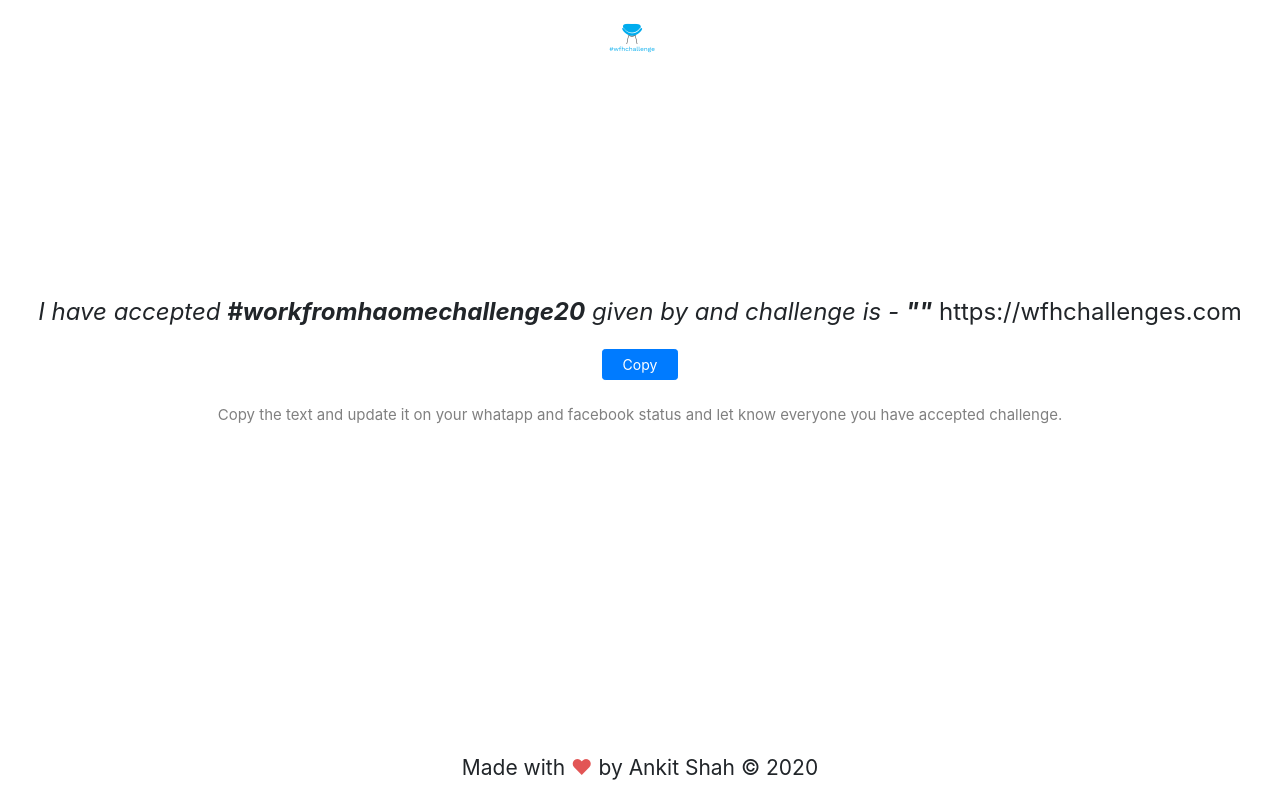
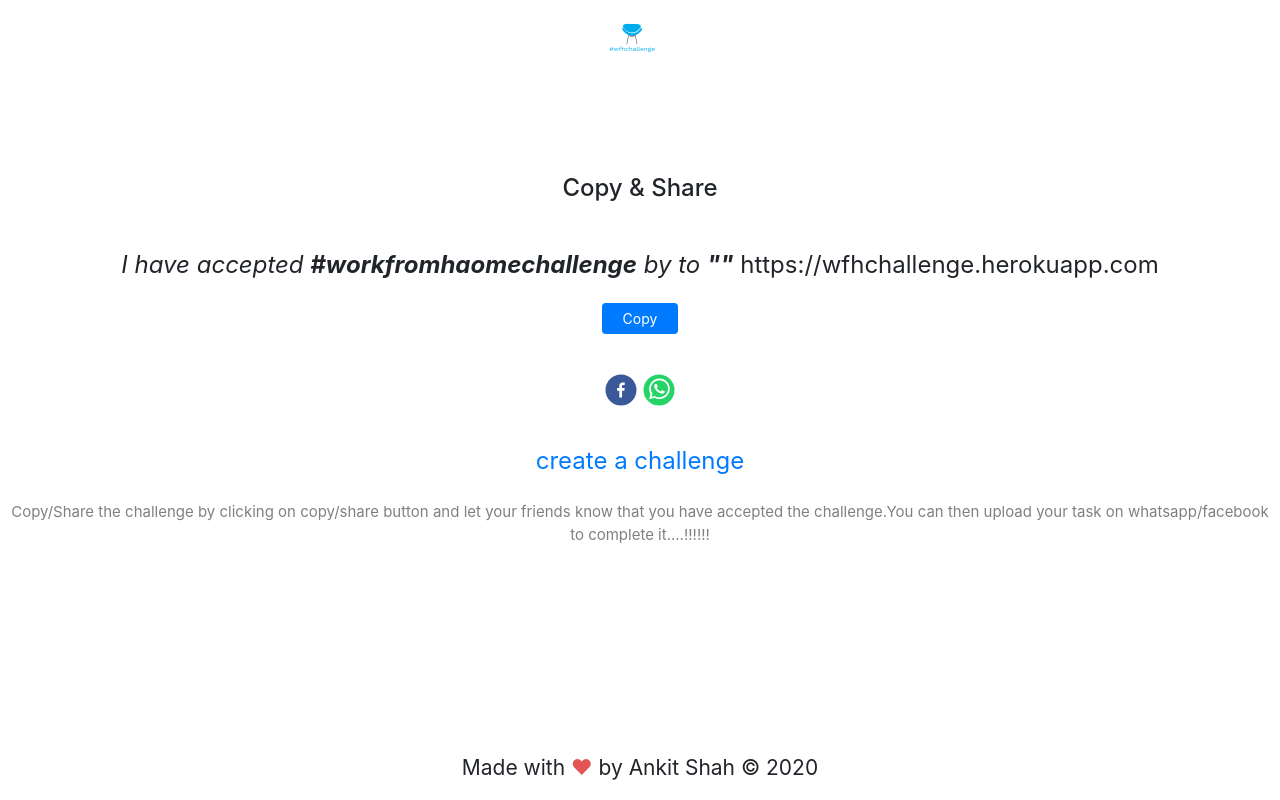
Before and after one commit to Ankit1612/wfhcAppFrontend, a React (Create React App) app: page /1 in a window 1280 px wide. Both pictures are taken after a click on the button "Accept". Built offline with nearby package versions, Linux system fonts and the light colour scheme; no server answers.

Commit message:
update changes

```diff
--- a/src/Accept.js
+++ b/src/Accept.js
@@ -1,4 +1,11 @@
 import React, { Component } from 'react';
+
+import {
+	FacebookShareButton,
+	WhatsappShareButton,
+	FacebookIcon,
+	WhatsappIcon
+} from 'react-share';
 
 const extratext= {
   color: '#808080',
@@ -29,21 +36,44 @@ constructor(props) {
 
   render() {
     const { copied } = this.state;
+    var message = `I have accepted #workfromhaomechallenge by ${this.props.location.state.name}
+				to ${this.props.location.state.challenge} https://wfhchallenge.herokuapp.com`;
     return (
-      <div class="positioning">
+      <div class="positioning" style={{paddingLeft:10, paddingRight:10}}>
+      <div><h4>Copy & Share</h4><br></br></div>
         <p ref={this.initRef}>
-          <i>I have accepted <b>#workfromhaomechallenge20</b> given by {this.props.location.state.name}
-				and challenge is - <b>"{this.props.location.state.challenge}"</b> </i> https://wfhchallenges.com
+          <i>I have accepted <b>#workfromhaomechallenge</b> by <b>{this.props.location.state.name}</b> to <b>"{this.props.location.state.challenge}"</b> </i> https://wfhchallenge.herokuapp.com
         </p>
         { <button type="button" className="btn btn-primary btn-sm" onClick={this.copyToClipboard}>&nbsp;&nbsp;&nbsp;Copy&nbsp;&nbsp;&nbsp;</button> }
         {    	copied ?
             	<div style={{"color": "green"}}>
              		 Copied!
             	</div> : null}
+        <div>
+        	         <br></br>
+          <FacebookShareButton
+          	url="https://wfhchallenge.herokuapp.com"
+            quote={message}
+            className="Demo__some-network__share-button"
+          >
+            <FacebookIcon size={32} round />
+          </FacebookShareButton>
+          &nbsp;
+          <WhatsappShareButton
+          	url="https://wfhchallenge.herokuapp.com"
+            title={message}
+            className="Demo__some-network__share-button"
+          >
+            <WhatsappIcon size={32} round />
+          </WhatsappShareButton>
+          <div>
+          <br></br>
+          	<a href="https://wfhchallenge.herokuapp.com">create a challenge</a>
+          </div>
+        </div>
          <div style={extratext}>
          <br></br>
-        	<p> Copy the text and update it on your whatapp and facebook status and let know everyone
-        		you have accepted {this.props.location.state.name} challenge.</p>
+        	<p>Copy/Share the challenge by clicking on copy/share button and let your friends know that you have accepted the challenge.You can then upload your task on whatsapp/facebook to complete it....!!!!!!</p>
         </div>
       </div>
     );
--- a/src/Challenge.js
+++ b/src/Challenge.js
@@ -95,30 +95,34 @@ class Challenge extends Component {
 
 	render() {
 		return(
+			<div>
 			<form onSubmit={this.handleSubmit}>
 			<div>
 			<div className={styles.Options}>
-			<p><i>Hello <b>{this.props.location.state.uname}</b>, pick a challenge from given option
-			or you can create your own challenge for your friends.</i></p>
+			<p><i>Hello <b>{this.props.location.state.uname}</b>, as days are getting bore in lockdown,
+			lets have some fun.Give your friends a dare,and ask them to post it on any social media.Give them
+			a hilarious task and enjoy seeing them doing funny things.Let's have fun while we #StayHome #StaySafe...
+			Lets not break the chain....</i></p>
+			<p>You can eiher pick a dare from list below, or create you own dare to have real fun.....</p>
 			 <div className="form-check">
   				<label className="form-check-label">
-    			<input type="radio" className="form-check-input" value="Update your status with the message ‘I’m stupid’."
-              		checked={this.state.option === "Update your status with the message ‘I’m stupid’."}
-              		onChange={this.handleChange}/>Update your status with the message ‘I’m stupid and all your olds pic and tell status about me also’.
+    			<input type="radio" className="form-check-input" value="Mimic any of your colleague/friend and post it on your whatsapp story."
+              		checked={this.state.option === "Mimic any of your colleague/friend and post it on your whatsapp story."}
+              		onChange={this.handleChange}/>Mimic any of your colleague/friend and post it on your whatsapp story.
     			</label>
 			 </div>
 			 <div className="form-check">
   				<label className="form-check-label">
-    			<input type="radio" className="form-check-input" value="Cook egg maggie and update on your's status."
-              		checked={this.state.option === "Cook egg maggie and update on your's status."}
-              		onChange={this.handleChange}/>Cook egg maggie and update on your's status.
+    			<input type="radio" className="form-check-input" value="Update your story with a childhood pic."
+              		checked={this.state.option === "Update your story with a childhood pic."}
+              		onChange={this.handleChange}/>Update your story with a childhood pic.
   				</label>
 			 </div>
 			 <div className="form-check justify-content-left align-items-left">
   				<label className="form-check-label">
-    			<input type="radio" className="form-check-input" value="Update you'r status with your's childhood pics."
-              		checked={this.state.option === "Update you'r status with your's childhood pics."}
-              		onChange={this.handleChange} />Update you'r status with your's childhood pics.
+    			<input type="radio" className="form-check-input" value="Post a pic of yours in your saree."
+              		checked={this.state.option === "Post a pic of yours in your saree."}
+              		onChange={this.handleChange} />Post a pic of yours in your saree.
   				</label>
 			 </div>
 			 <div className="form-check">
@@ -137,6 +141,7 @@ class Challenge extends Component {
 			     <button type="submit" className="btn btn-success btn-sm">&nbsp;Create&nbsp;</button>
 			</div>
 			</form>
+			</div>
 		);
 	}
 }
--- a/src/ShareUrl.js
+++ b/src/ShareUrl.js
@@ -29,8 +29,7 @@ class ShareUrl extends Component {
 		var shareUrl = `https://wfhchallenge.herokuapp.com/${this.props.location.state.uniqueCode}`;
 	return(
 		     <div>
-		     <p>Hey <b><i>{this.props.location.state.username}</i></b>, you have successfully created a challenge
-		     	now share it with your friends.</p>
+		     <p>tadaaa...your challenge has been created,copy the link below and share it with your friends to see the funny responses from your friends....</p>
 		             <form>
           <input type="text"
             ref={(textarea) => this.textArea = textarea}
@@ -38,8 +37,6 @@ class ShareUrl extends Component {
           />
         </form>
         {
-         /* Logical shortcut for only displaying the
-            button if the copy command exists */
          document.queryCommandSupported('copy') &&
           <div>
           	         <br></br>
--- a/src/User.js
+++ b/src/User.js
@@ -61,9 +61,8 @@ class User extends Component {
 
 	render(){
 		return(
-			<div>
-				<p> Hey, <b><i>{this.state.user.name}</i></b> has given you a challenge - <b><i>"{this.state.user.challenge}"</i></b> Please accept
-					the challenge and display it, at your whatsapp status.</p>
+			<div style={{paddingLeft:10, paddingRight:10}}>
+				<p>Hello, your friend <b><i>{this.state.user.name}</i></b> has given you a dare to <b><i>"{this.state.user.challenge}"</i></b>. Accept the challenge and have some fun.Share it with your other friends to continue the chain and enjoy the hilarious tasks....</p>
 				<div>
 					<button type="button" class="btn btn-danger btn-sm" onClick={this.onClickHandleDecline}>Decline</button>&nbsp;&nbsp;
 					<button type="button" class="btn btn-primary btn-sm" onClick={this.onClickHandle}>Accept</button>
--- a/src/Welcome.js
+++ b/src/Welcome.js
@@ -69,8 +69,8 @@ class Welcome extends React.Component {
 			<div className="container">
 			<p style={hashtag}>
 				#workfromhome #challengeaccepted #workfromhomechallenge #timepass #lockdown #quarantine #covid19
-				#gocorona #boreathome #challengeoftheday #daretodo #cooking #washing #laptop #instagram #netflix
-				#game #tiktok #memes #birthdaybash
+				#gocorona #boreathome #challengeoftheday #daretoChallenge #instagram #netflix
+				#game #tiktok #memes #stayhome #staysafe
 			</p>
 			</div>
 			</form>
```
